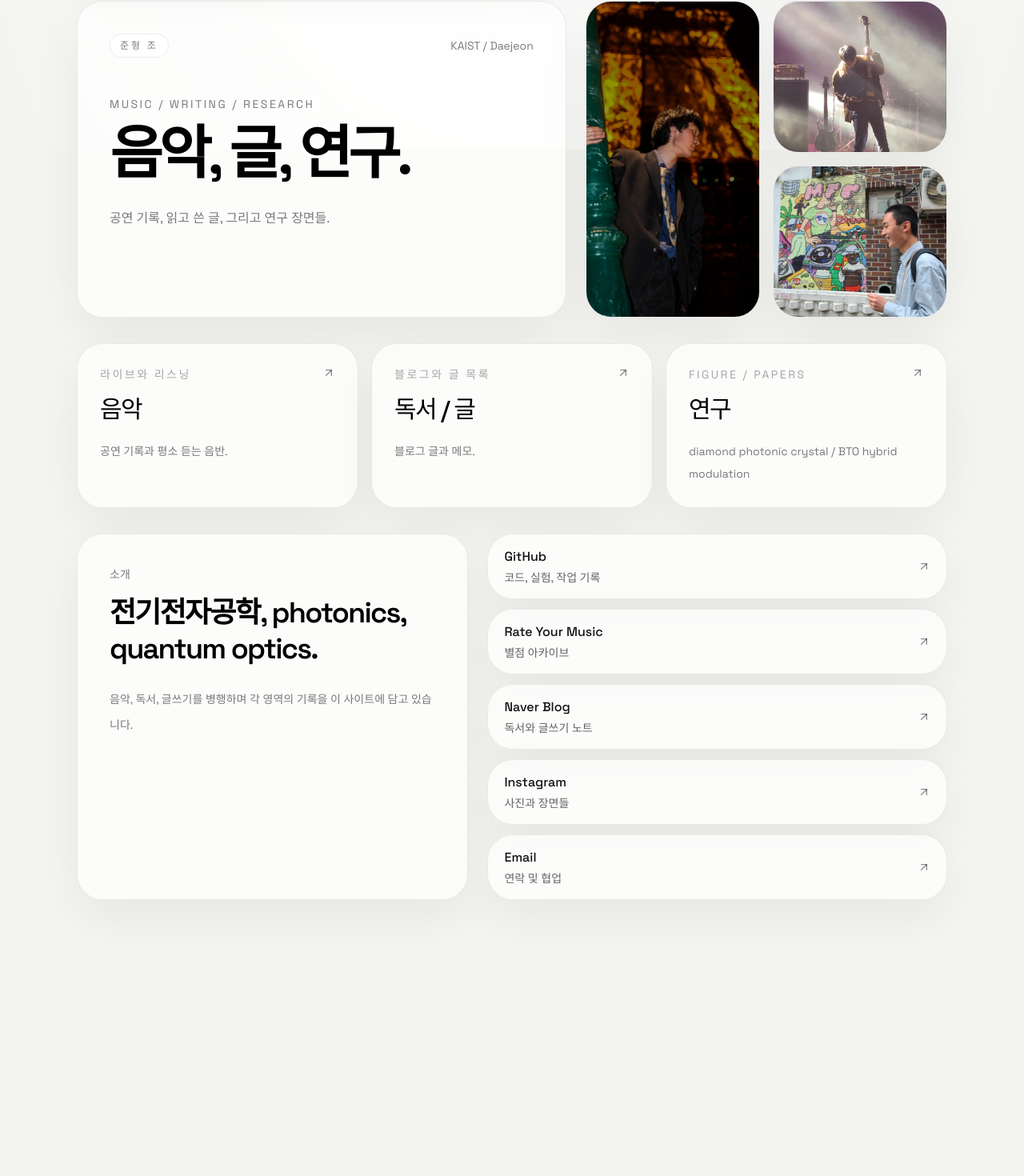
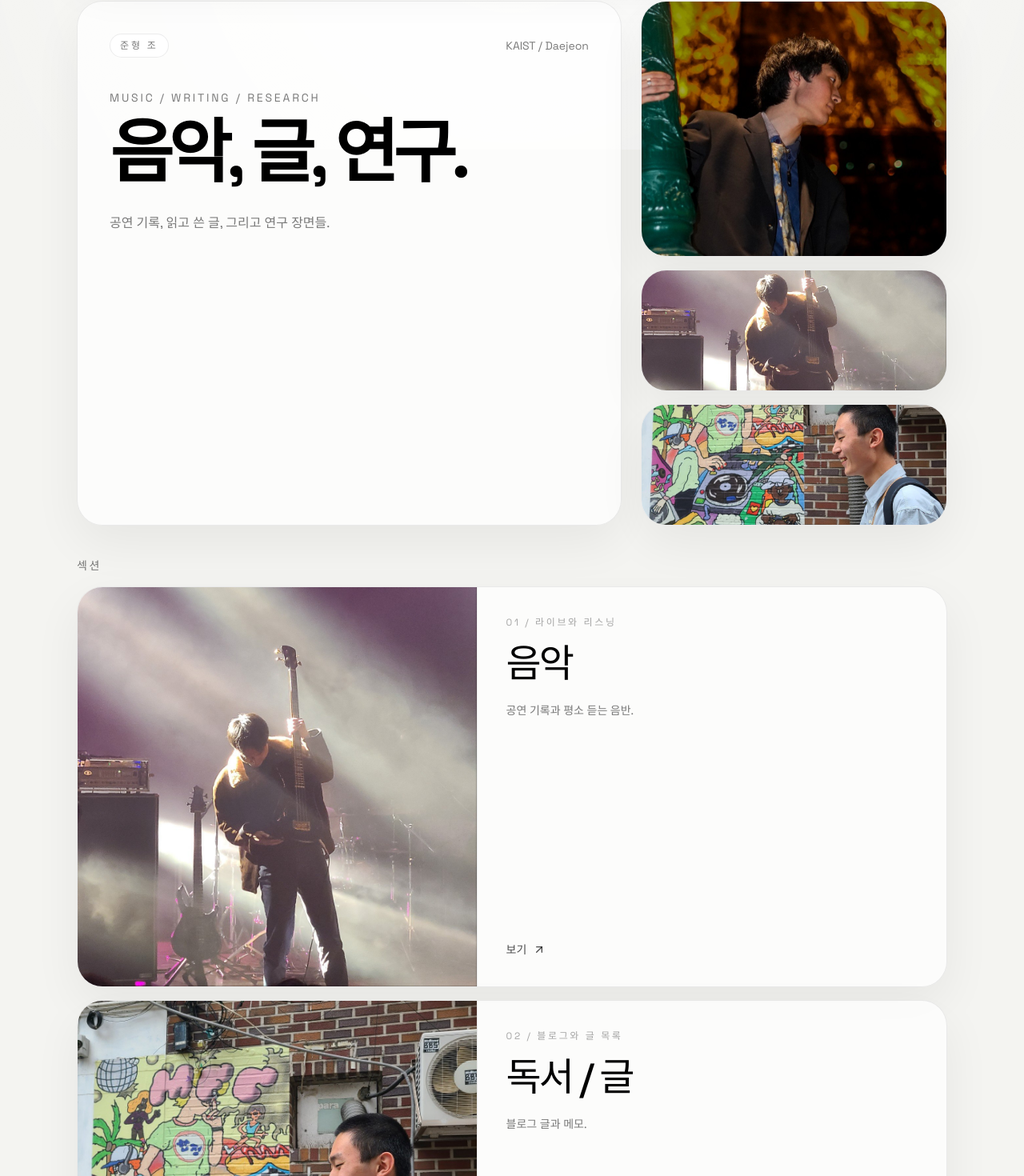
Before and after one commit to algo0419/my_first_homepage, a Next.js app: page / in a window 1280 px wide. Shown: the part 133-1603 px from the top of the page at 80% size. Before the commit the page ends 1298 px from the top, so only its background shows below. Built offline with nearby package versions, Linux system fonts and the light colour scheme.

Commit message:
Reshape homepage with editorial layout

```diff
--- a/app/page.tsx
+++ b/app/page.tsx
@@ -6,54 +6,59 @@ import { SiteFrame } from "@/components/site-frame";
 import { useLocale } from "@/components/locale-provider";
 import { disciplines, homeContent, links } from "@/lib/site-content";
 
-const homePhotos = [
+const heroPhotos = [
   {
     src: "/portraits/portrait-night.jpg",
     alt: "Junhyung Cho portrait at night",
-    className: "row-span-2",
   },
   {
     src: "/portraits/portrait-stage.jpg",
     alt: "Junhyung Cho performing on stage",
-    className: "",
   },
   {
     src: "/portraits/portrait-city.jpg",
     alt: "Junhyung Cho walking by mural art",
-    className: "",
   },
 ] as const;
+
+const sectionImages = {
+  music: "/portraits/portrait-stage.jpg",
+  writing: "/portraits/portrait-city.jpg",
+  research: "/portraits/portrait-night.jpg",
+} as const;
 
 export default function HomePage() {
   const { locale } = useLocale();
 
   return (
     <SiteFrame current="home">
-      <section className="grid gap-6 lg:grid-cols-[1.15fr_0.85fr]">
-        <div className="soft-card fade-up p-7 sm:p-10">
-          <div className="mb-12 flex flex-wrap items-center justify-between gap-3">
-            <span className="rounded-full border border-[var(--line)] bg-white/85 px-3 py-1.5 text-xs uppercase tracking-[0.24em] text-[var(--muted)]">
+      <section className="fade-up grid gap-6 lg:grid-cols-[1.28fr_0.72fr]">
+        <div className="soft-card p-7 sm:p-10">
+          <div className="mb-10 flex flex-wrap items-center justify-between gap-3">
+            <span className="rounded-full border border-[var(--line)] bg-white px-3 py-1.5 text-xs uppercase tracking-[0.24em] text-[var(--muted)]">
               {homeContent.badge[locale]}
             </span>
             <span className="text-sm text-[var(--muted)]">{homeContent.location}</span>
           </div>
 
-          <p className="text-sm uppercase tracking-[0.18em] text-[var(--muted)]">
+          <p className="text-sm uppercase tracking-[0.2em] text-[var(--muted)]">
             {homeContent.introLabel[locale]}
           </p>
-          <h1 className="mt-5 whitespace-pre-line text-6xl font-semibold leading-[0.9] tracking-[-0.07em] text-black sm:text-7xl">
+          <h1 className="mt-5 max-w-4xl whitespace-pre-line text-[3.6rem] font-semibold leading-[0.92] tracking-[-0.075em] text-black sm:text-[5.4rem]">
             {homeContent.title[locale]}
           </h1>
-          <p className="mt-8 max-w-xl text-base leading-8 text-[var(--muted)]">
+          <p className="mt-8 max-w-2xl text-base leading-8 text-[var(--muted)]">
             {homeContent.description[locale]}
           </p>
         </div>
 
-        <div className="grid auto-rows-[190px] gap-4 sm:grid-cols-2">
-          {homePhotos.map((photo) => (
+        <div className="grid gap-4">
+          {heroPhotos.map((photo, index) => (
             <div
               key={photo.src}
-              className={`soft-card lift-card fade-up overflow-hidden ${photo.className}`}
+              className={`soft-card lift-card overflow-hidden ${
+                index === 0 ? "h-[320px]" : "h-[152px]"
+              }`}
             >
               <img
                 src={photo.src}
@@ -65,35 +70,59 @@ export default function HomePage() {
         </div>
       </section>
 
-      <section className="mt-8 grid gap-4 lg:grid-cols-3">
-        {disciplines.map((item) => (
+      <section className="mt-10 fade-up">
+        <div className="mb-4 flex items-center justify-between gap-4">
+          <p className="text-sm uppercase tracking-[0.18em] text-[var(--muted)]">
+            {locale === "ko" ? "\uC139\uC158" : "Sections"}
+          </p>
+        </div>
+
+        <div className="grid gap-4">
+          {disciplines.map((item, index) => (
             <Link
               key={item.key}
               href={item.path}
-            className="soft-card lift-card group fade-up p-7"
+              className="soft-card lift-card group overflow-hidden"
             >
-            <div className="flex items-start justify-between gap-4">
+              <div className="grid gap-0 lg:grid-cols-[0.92fr_1.08fr]">
+                <div className="min-h-[260px] overflow-hidden border-b border-[var(--line)] lg:border-b-0 lg:border-r">
+                  <img
+                    src={sectionImages[item.key]}
+                    alt={item.title.en}
+                    className="h-full w-full object-cover transition duration-700 group-hover:scale-[1.04]"
+                  />
+                </div>
+
+                <div className="flex flex-col justify-between p-7 sm:p-9">
                   <div>
-                <p className="text-sm uppercase tracking-[0.18em] text-black/35">
-                  {item.note[locale]}
+                    <p className="text-xs uppercase tracking-[0.22em] text-black/35">
+                      {String(index + 1).padStart(2, "0")} / {item.note[locale]}
                     </p>
-                <p className="mt-4 text-3xl font-medium tracking-[-0.05em] text-black">
+                    <h2 className="mt-5 text-4xl font-medium tracking-[-0.06em] text-black sm:text-5xl">
                       {item.title[locale]}
-                </p>
-                <p className="mt-5 text-sm leading-7 text-[var(--muted)]">
+                    </h2>
+                    <p className="mt-5 max-w-xl text-sm leading-7 text-[var(--muted)]">
                       {item.strap[locale]}
                     </p>
                   </div>
-              <ArrowUpRight className="h-4 w-4 shrink-0 text-black/45 transition duration-300 group-hover:translate-x-0.5 group-hover:-translate-y-0.5 group-hover:text-black" />
+
+                  <div className="mt-10 flex items-center gap-2 text-sm text-black/70">
+                    <span>{locale === "ko" ? "\uBCF4\uAE30" : "View"}</span>
+                    <ArrowUpRight className="h-4 w-4 transition duration-300 group-hover:translate-x-0.5 group-hover:-translate-y-0.5" />
+                  </div>
+                </div>
               </div>
             </Link>
           ))}
+        </div>
       </section>
 
-      <section className="mt-8 grid gap-6 lg:grid-cols-[0.92fr_1.08fr]">
-        <div className="soft-card fade-up p-7 sm:p-10">
-          <p className="text-sm text-[var(--muted)]">{homeContent.profileLabel[locale]}</p>
-          <h2 className="mt-4 max-w-2xl text-3xl font-semibold leading-tight tracking-[-0.05em] text-black sm:text-4xl">
+      <section className="mt-10 grid gap-6 lg:grid-cols-[0.86fr_1.14fr]">
+        <div className="soft-card fade-up p-7 sm:p-9">
+          <p className="text-sm uppercase tracking-[0.18em] text-[var(--muted)]">
+            {homeContent.profileLabel[locale]}
+          </p>
+          <h2 className="mt-5 max-w-2xl text-3xl font-semibold leading-tight tracking-[-0.05em] text-black sm:text-4xl">
             {homeContent.profileTitle[locale]}
           </h2>
           <p className="mt-6 max-w-xl text-sm leading-8 text-[var(--muted)]">
@@ -101,20 +130,20 @@ export default function HomePage() {
           </p>
         </div>
 
-        <div className="grid gap-3">
+        <div className="fade-up grid gap-3 sm:grid-cols-2">
           {links.map((link) => (
             <a
               key={link.label}
               href={link.href}
               target="_blank"
               rel="noreferrer"
-              className="soft-card lift-card group fade-up flex items-center justify-between px-5 py-4"
+              className="soft-card lift-card group flex items-center justify-between px-5 py-5"
             >
               <div>
                 <p className="text-base font-medium">{link.label}</p>
-                <p className="mt-1 text-sm opacity-65">{link.meta[locale]}</p>
+                <p className="mt-1 text-sm text-black/55">{link.meta[locale]}</p>
               </div>
-              <ArrowUpRight className="h-4 w-4 text-black/45 transition duration-300 group-hover:text-black" />
+              <ArrowUpRight className="h-4 w-4 text-black/45 transition duration-300 group-hover:translate-x-0.5 group-hover:-translate-y-0.5 group-hover:text-black" />
             </a>
           ))}
         </div>
```
Lines whose indentation alone changed are shown as unchanged.
